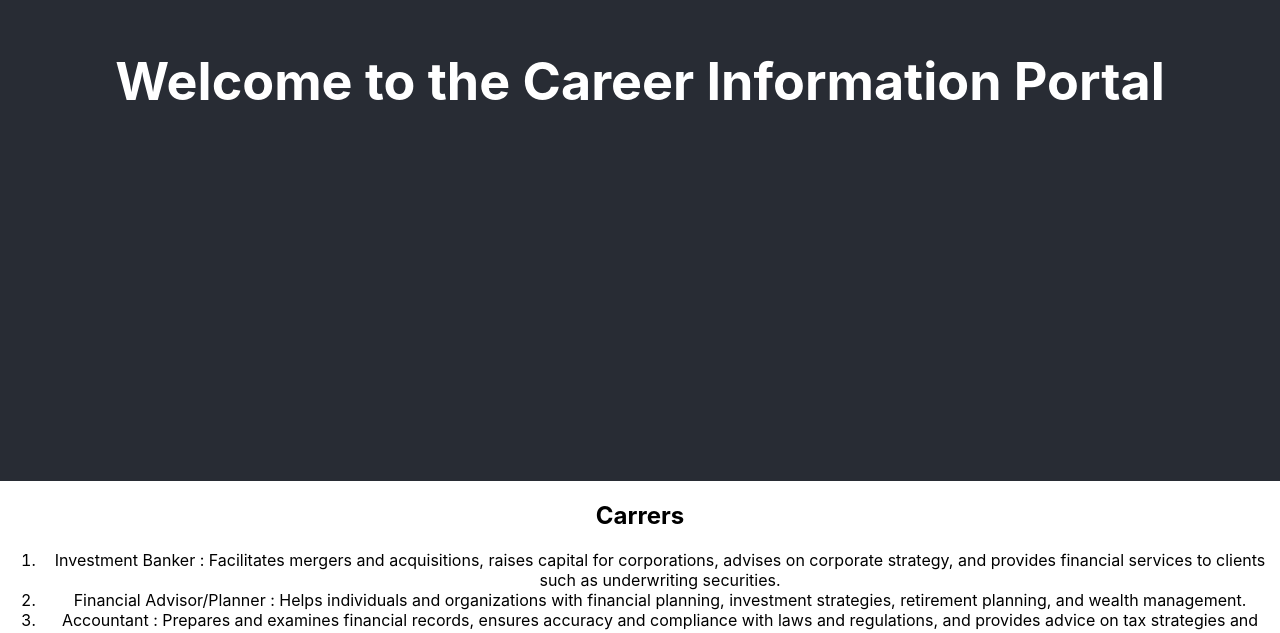
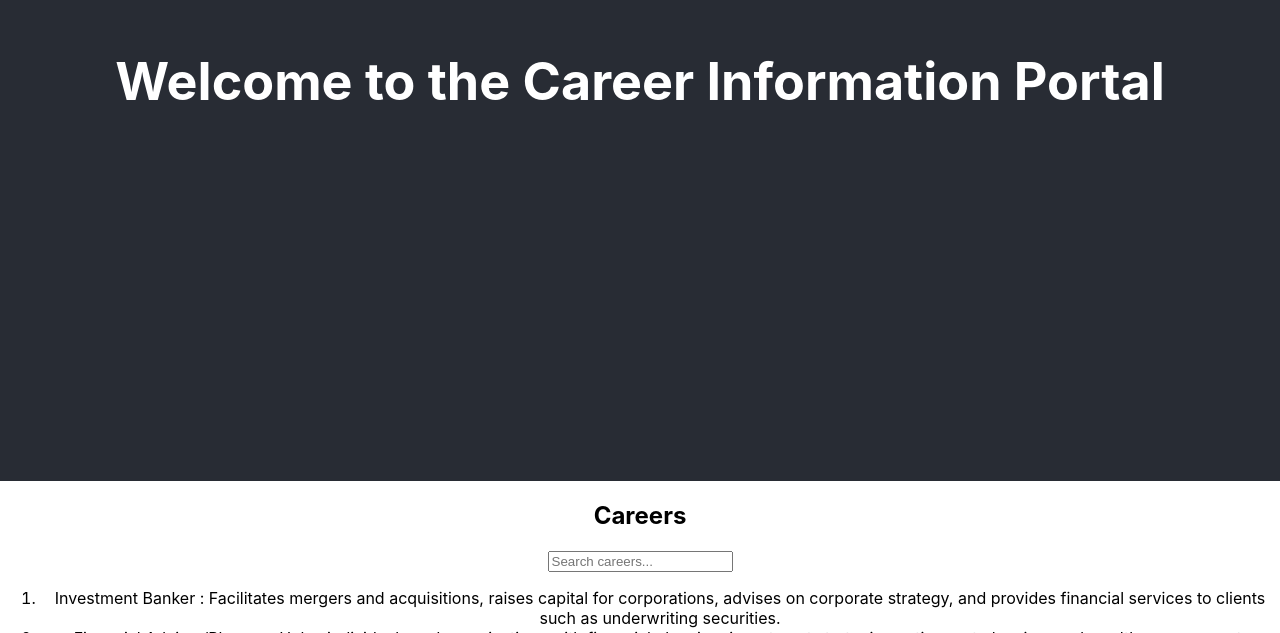
Before and after one commit to vinaysb1/careerinfo_up_fe, a React (Create React App) app: page / in a window 1280 px wide. Shown: the part 319-952 px from the top of the page. Built offline with nearby package versions, Linux system fonts and the light colour scheme.

Commit message:
ci_up_lesson3_add_search_box

```diff
--- a/src/components/CareerList.js
+++ b/src/components/CareerList.js
@@ -1,13 +1,56 @@
-import React, { Component } from 'react'
-import careers from "../mockdata/data"
+import React, { useState } from "react";
+import careers from "../mockdata/data";
 
-const  CareerList = () => {
+const CareerList = () => {
+    const [searchTerm, setSearchTerm] = useState("");
+
+    const handleSearchChange = (event) => {
+        setSearchTerm(event.target.value);
+    };
+
+    const handleClearSearch = () => {
+        setSearchTerm("");
+    };
+
+    const filteredCareers = careers.filter((career) =>
+        career.title.toLowerCase().includes(searchTerm.toLowerCase()) || career.description.toLowerCase().includes(searchTerm.toLowerCase())
+    );
+
     return (
         <div>
-      <h2> Carrers </h2>
+            <h2>Careers</h2>
+            <div style={{ marginBottom: "10px" }}>
+                <input
+                    type="text"
+                    value={searchTerm}
+                    onChange={handleSearchChange}
+                    placeholder="Search careers..."
+                />
+                {searchTerm && (
+                    <button onClick={handleClearSearch}>
+                        <svg
+                            xmlns="http://www.w3.org/2000/svg"
+                            viewBox="0 0 24 24"
+                            width="24"
+                            height="24"
+                        >
+                            <path
+                                fill="none"
+                                d="M0 0h24v24H0z"
+                            />
+                            <path
+                                fill="rgba(0,0,0,.54)"
+                                d="M18.29 5.71a.996.996 0 0 0-1.41 0L12 10.59 7.11 5.71a.996.996 0 1 0-1.41 1.41L10.59 12 5.7 16.89a.996.996 0 1 0 1.41 1.41L12 13.41l4.89 4.88a.996.996 0 1 0 1.41-1.41L13.41 12l4.88-4.89a.996.996 0 0 0 0-1.4z"
+                            />
+                        </svg>
+                    </button>
+                )}
+            </div>
             <ol>
-    {careers.map(career =>(
-        <li key={career.id}>{career.title} : {career.description}</li>
+                {filteredCareers.map((career) => (
+                    <li key={career.id}>
+                        {career.title} : {career.description}
+                    </li>
                 ))}
             </ol>
         </div>
```
Lines whose indentation alone changed are shown as unchanged.
